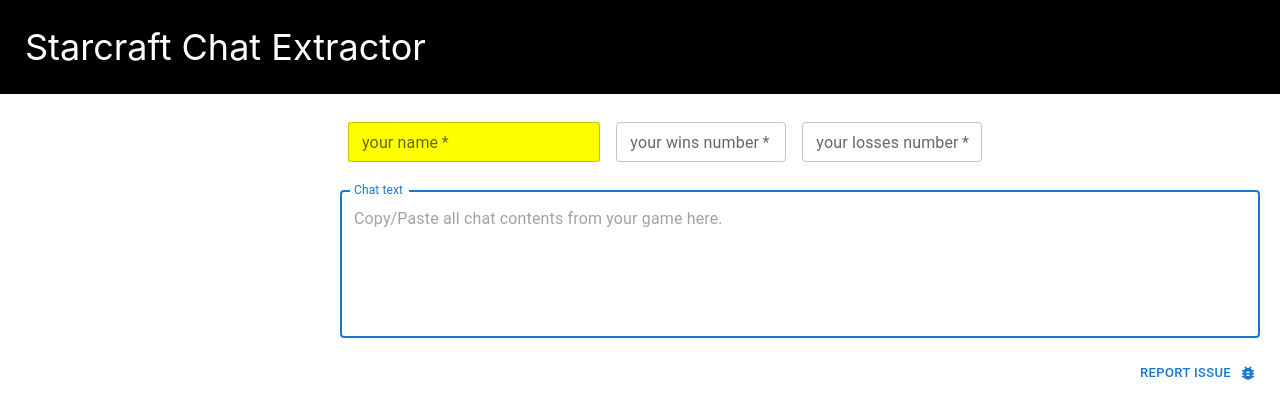
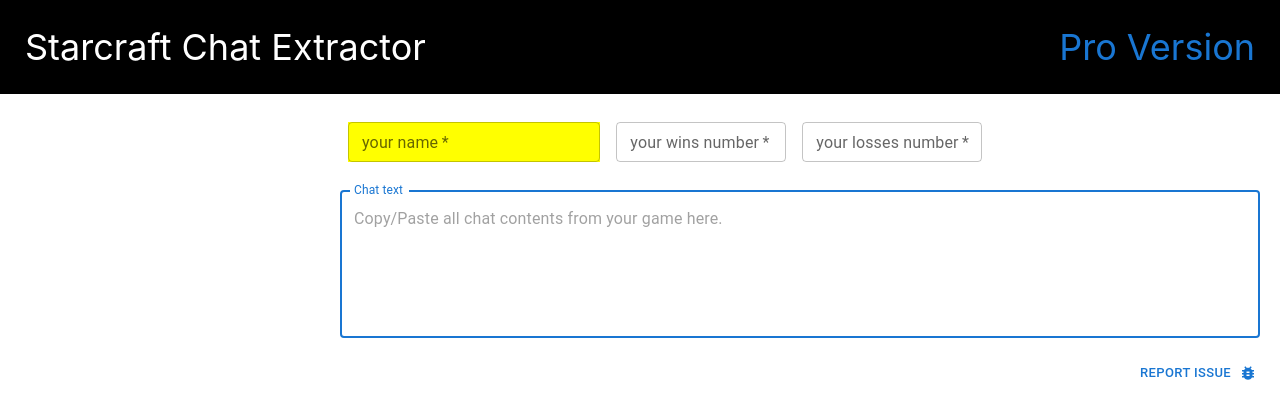
Before and after one commit to mrt123/sc, a React (Create React App) app: page /#/ in a window 1280 px wide. Shown: the top 418 px of the page. Built offline with nearby package versions, Linux system fonts and the light colour scheme.

Commit message:
added Pro version route

```diff
--- a/src/index.tsx
+++ b/src/index.tsx
@@ -4,6 +4,7 @@
 
 import { createHashRouter, RouterProvider } from "react-router-dom";
 import Page from "./pageStructure/Page";
+import ComingSoon from "./pages/ComingSoon";
 
 const router = createHashRouter([
   {
@@ -14,6 +15,10 @@
         path: "/",
         element: <HomePage />,
       },
+      {
+        path: "/pro-version",
+        element: <ComingSoon />,
+      },
     ],
   },
 ]);
--- a/src/pageStructure/Page.tsx
+++ b/src/pageStructure/Page.tsx
@@ -1,6 +1,7 @@
+import { Link } from "@mui/material";
 import React from "react";
 // import NavBar from "./NavBar";
-import { Link, Outlet } from "react-router-dom";
+import { Link as RouterLink, Outlet } from "react-router-dom";
 import { useMediaQuery } from "react-responsive";
 
 const getPageStyle = (isBigScreen: boolean) => {
@@ -37,6 +38,7 @@
   display: "flex",
   justifyContent: "space-between",
   fontSize: "36px",
+  color: "white",
 };
 
 const headerLinkStyle = {
@@ -50,8 +52,11 @@
   return (
     <div style={getPageStyle(isBigScreen)}>
       <header style={headerStyle}>
-        <Link to="/" style={headerLinkStyle}>
+        <RouterLink to="/" style={headerLinkStyle}>
           Starcraft Chat Extractor
+        </RouterLink>
+        <Link component={RouterLink} to="/pro-version" underline="none">
+          Pro Version
         </Link>
       </header>
       {/* <NavBar /> */}
```
